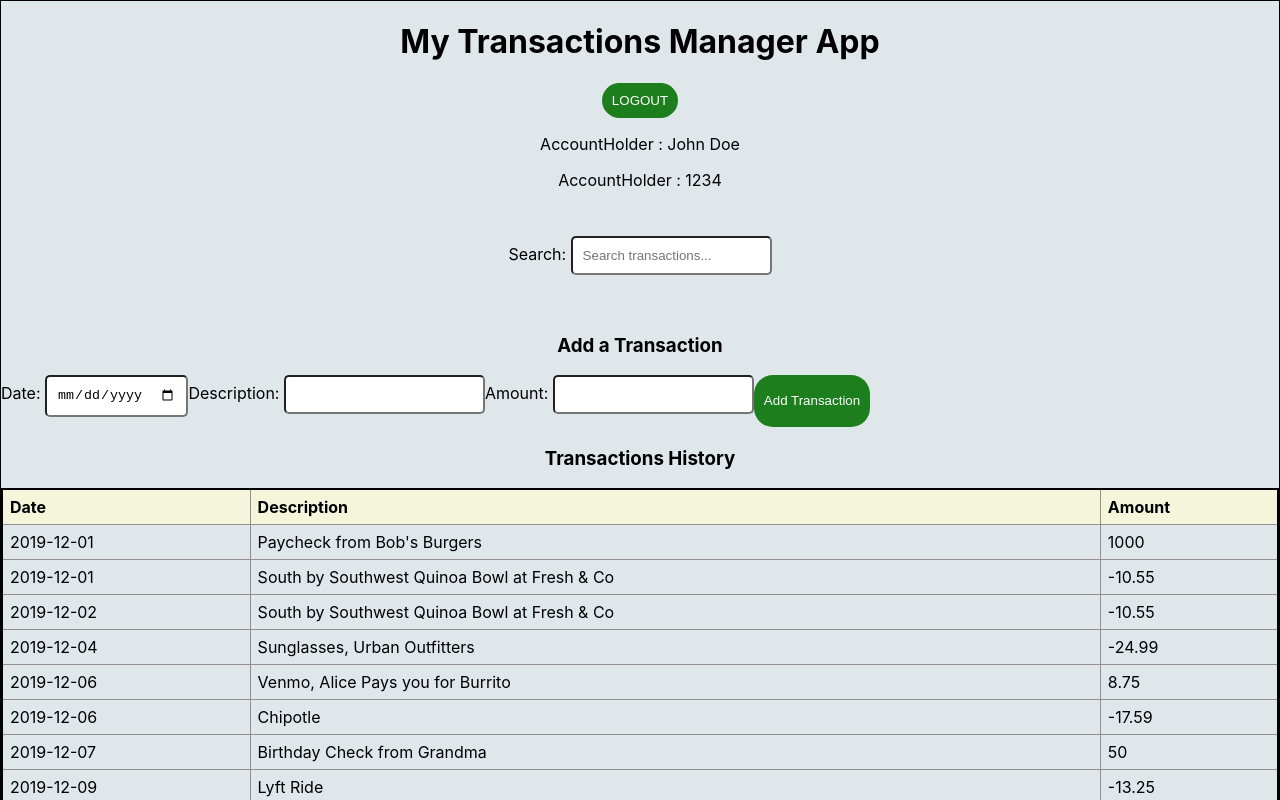
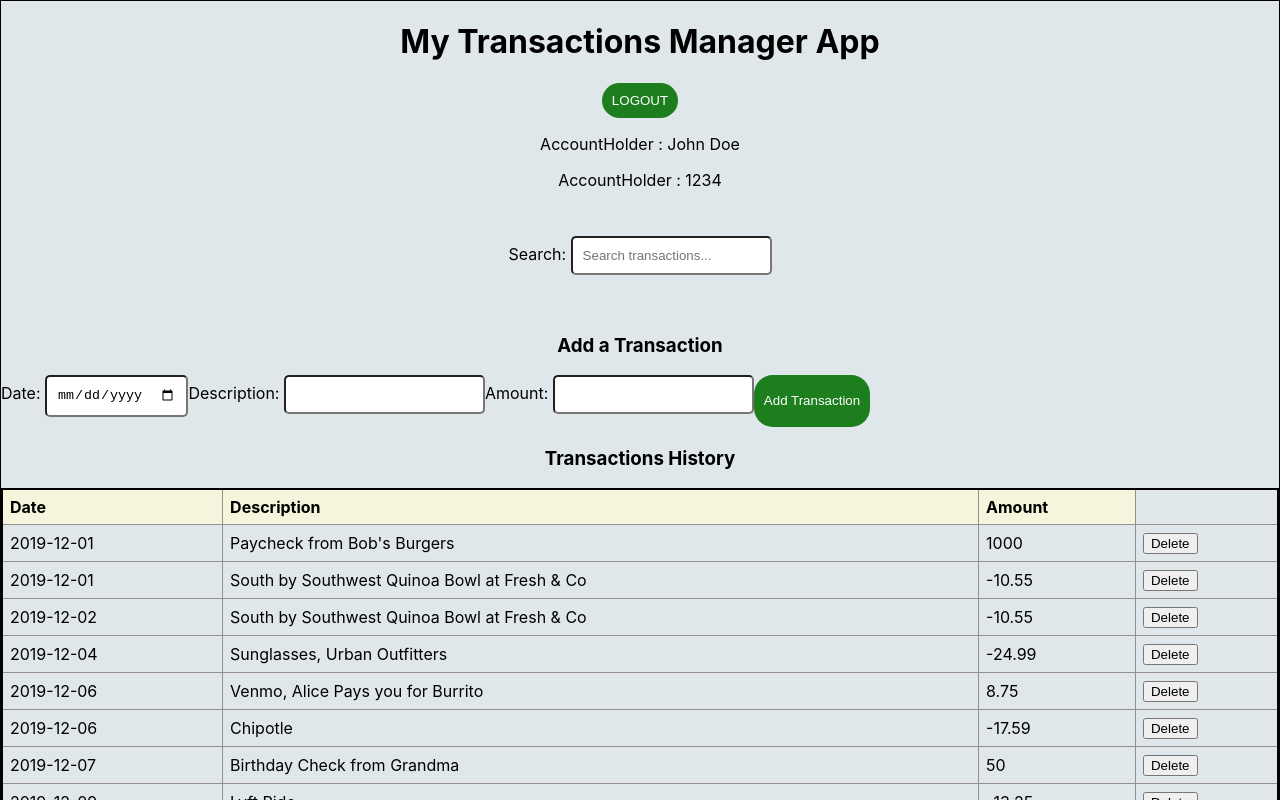
Before and after one commit to BrendahKiragu/brendah-week-1-code-challenge-bank-transaction-app, a React (Create React App) app: page / in a window 1280 px wide. Both pictures are taken after a click on the button "LOGIN". Shown: the top 800 px of the page. Built offline with nearby package versions, Linux system fonts and the light colour scheme; data requests are answered from the project's data file.

Commit message:
adds a delete button to each transaction

```diff
--- a/src/components/TransactionTable.js
+++ b/src/components/TransactionTable.js
@@ -1,6 +1,6 @@
 import React from 'react';
 
-function TransactionTable({ transactions, searchTerm }) {
+function TransactionTable({ transactions, searchTerm, onDeleteTransaction}) {
   // Filter transactions based on the searchTerm
   const filteredTransactions = transactions.filter(transaction =>
     transaction.description && transaction.description.toLowerCase().includes(searchTerm.toLowerCase())
@@ -23,6 +23,11 @@ function TransactionTable({ transactions, searchTerm }) {
               <td>{transaction.date}</td>
               <td>{transaction.description}</td>
               <td>{transaction.amount}</td>
+              <td>
+                <button
+                onClick={()=>onDeleteTransaction(transaction.id)}>
+                  Delete</button>
+              </td>
             </tr>
           ))}
         </tbody>
```
